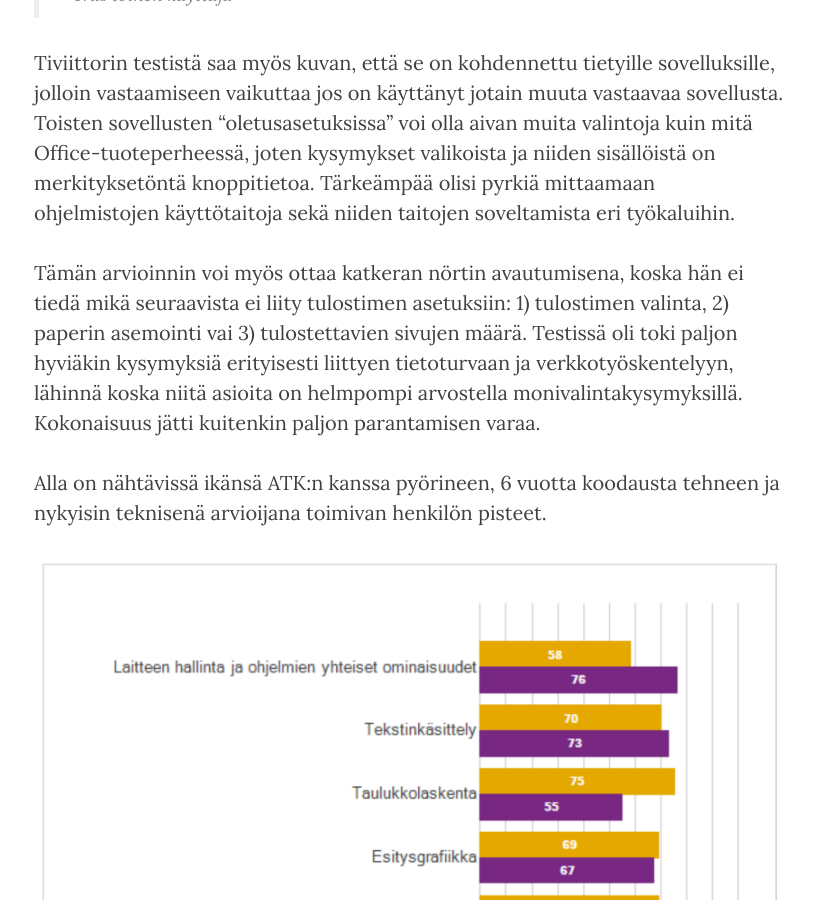
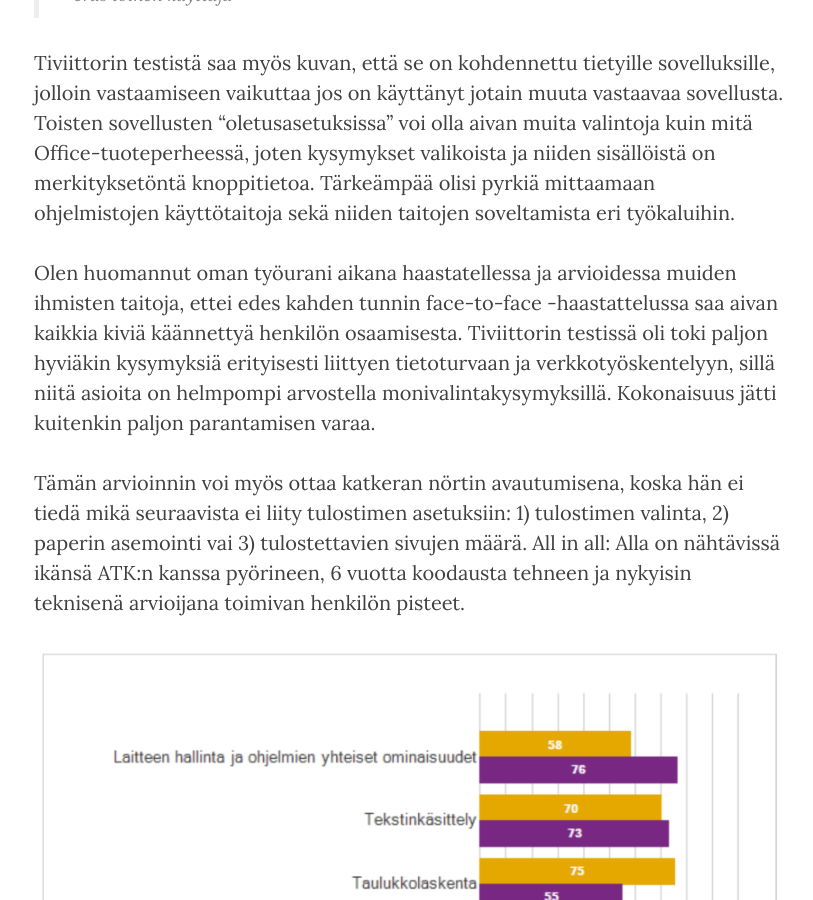
Before and after one commit to varmais/varmais.github.io, a Jekyll site: the page built from _posts/2016-11-01-tiviittorin-atk-testi.markdown, in a window 1280 px wide and 900 px high, scrolled down 2554 px. Shown: the whole window, without its empty margins (231-1044 px from the left). Built offline with Jekyll 4.4.1, drawn with Linux system fonts in a browser that asks for light colours; nearby versions of some CDN libraries.

Commit message:
Update tiviittori post

```diff
--- a/_posts/2016-11-01-tiviittorin-atk-testi.markdown
+++ b/_posts/2016-11-01-tiviittorin-atk-testi.markdown
@@ -56,13 +56,11 @@ vaikuttaa jos on käyttänyt jotain muuta vastaavaa sovellusta. Toisten sovellus
 kysymykset valikoista ja niiden sisällöistä on merkityksetöntä knoppitietoa. Tärkeämpää olisi
 pyrkiä mittaamaan ohjelmistojen käyttötaitoja sekä niiden taitojen soveltamista eri työkaluihin.
 
+Olen huomannut oman työurani aikana haastatellessa ja arvioidessa muiden ihmisten taitoja, ettei edes kahden tunnin face-to-face -haastattelussa saa aivan kaikkia kiviä käännettyä henkilön osaamisesta. Tiviittorin testissä oli toki paljon hyviäkin kysymyksiä erityisesti liittyen tietoturvaan ja verkkotyöskentelyyn, sillä niitä asioita on helmpompi arvostella monivalintakysymyksillä. Kokonaisuus jätti kuitenkin paljon parantamisen varaa.
+
 Tämän arvioinnin voi myös ottaa katkeran nörtin avautumisena, koska hän ei tiedä mikä seuraavista
 ei liity tulostimen asetuksiin: 1) tulostimen valinta, 2) paperin asemointi vai 3) tulostettavien
-sivujen määrä. Testissä oli toki paljon hyviäkin kysymyksiä erityisesti liittyen tietoturvaan
-ja verkkotyöskentelyyn, lähinnä koska niitä asioita on helmpompi arvostella monivalintakysymyksillä.
-Kokonaisuus jätti kuitenkin paljon parantamisen varaa.
-
-Alla on nähtävissä ikänsä ATK:n kanssa pyörineen, 6 vuotta koodausta tehneen ja nykyisin
+sivujen määrä. All in all: Alla on nähtävissä ikänsä ATK:n kanssa pyörineen, 6 vuotta koodausta tehneen ja nykyisin
 teknisenä arvioijana toimivan henkilön pisteet.
 
 ![Tiviittorin tulokset](/img/tiviittori-tulokset.png)
```
